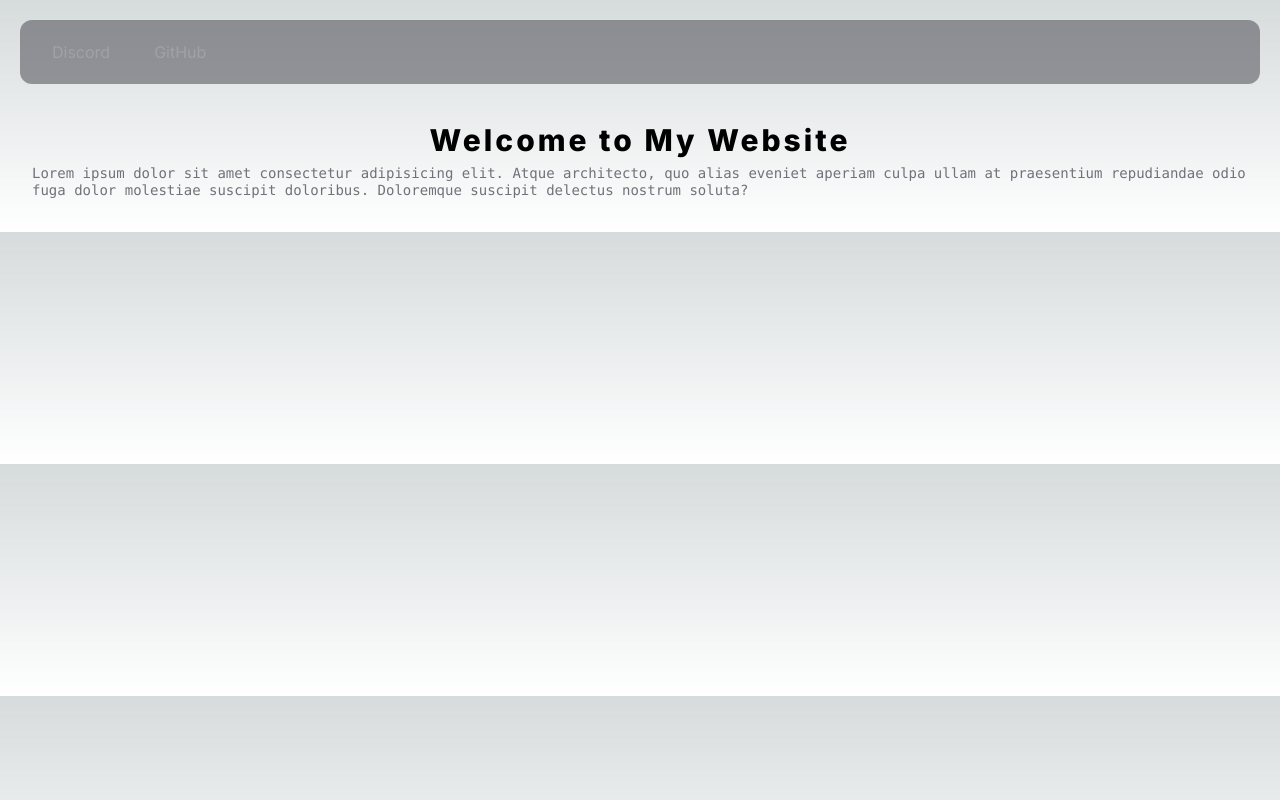
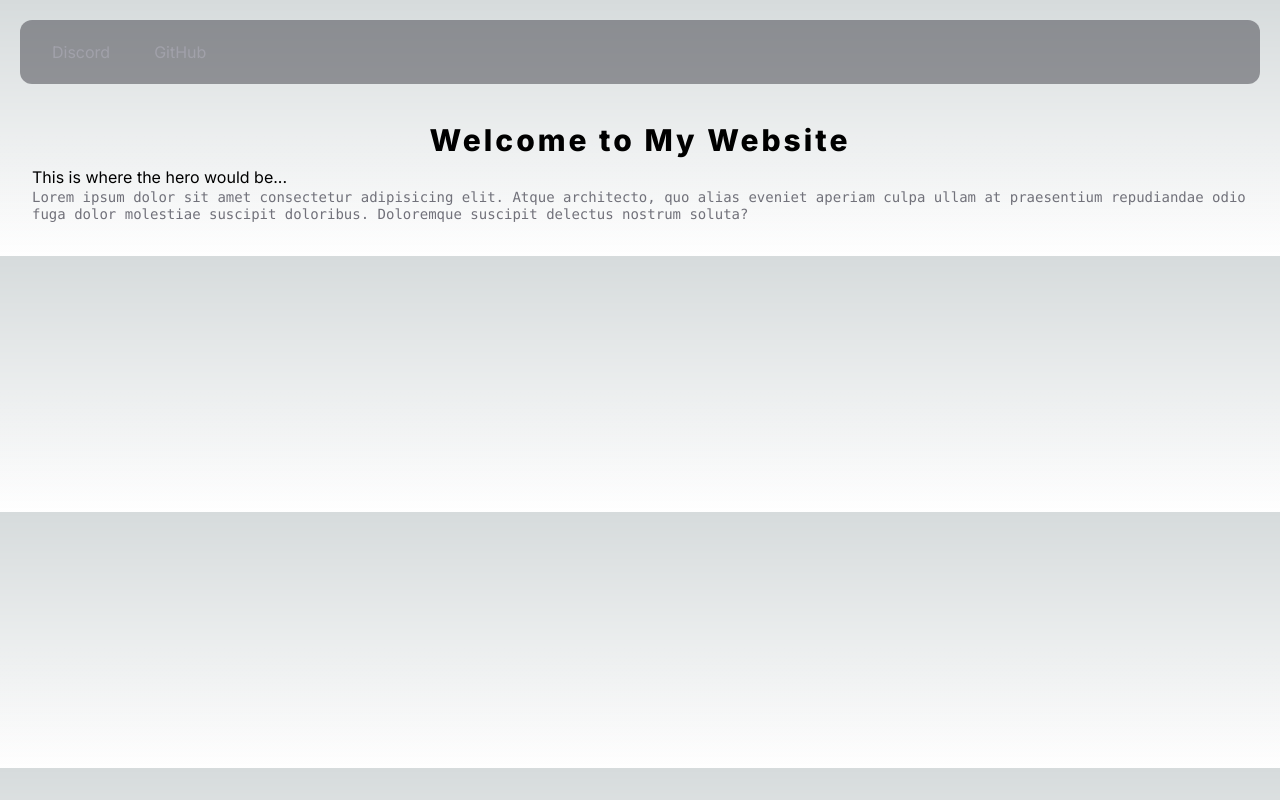
Before and after one commit to gm-walker/exploration_website, a Next.js app: page / in a window 1280 px wide. Built offline with nearby package versions, Linux system fonts and the light colour scheme.

Commit message:
<sty,feat> Added Hero Component to Homepage

```diff
--- a/src/app/page.tsx
+++ b/src/app/page.tsx
@@ -1,12 +1,13 @@
-import Navbar from "@/components/navbar";
+import Hero from "@/components/hero";
 import Image from "next/image";
-Navbar
+
 
 export default function Home() {
   return (
     <main className="flex m-8">
       <div className="">
         <h1 className="text-3xl font-extrabold text-center tracking-widest leading-relaxed">Welcome to My Website</h1>
+        <Hero />
         <p className="leading-tight text-sm font-mono text-zinc-500">Lorem ipsum dolor sit amet consectetur adipisicing elit. Atque architecto, quo alias eveniet aperiam culpa ullam at praesentium repudiandae odio fuga dolor molestiae suscipit doloribus. Doloremque suscipit delectus nostrum soluta?</p>
       </div>
       <div className=""></div>
```
